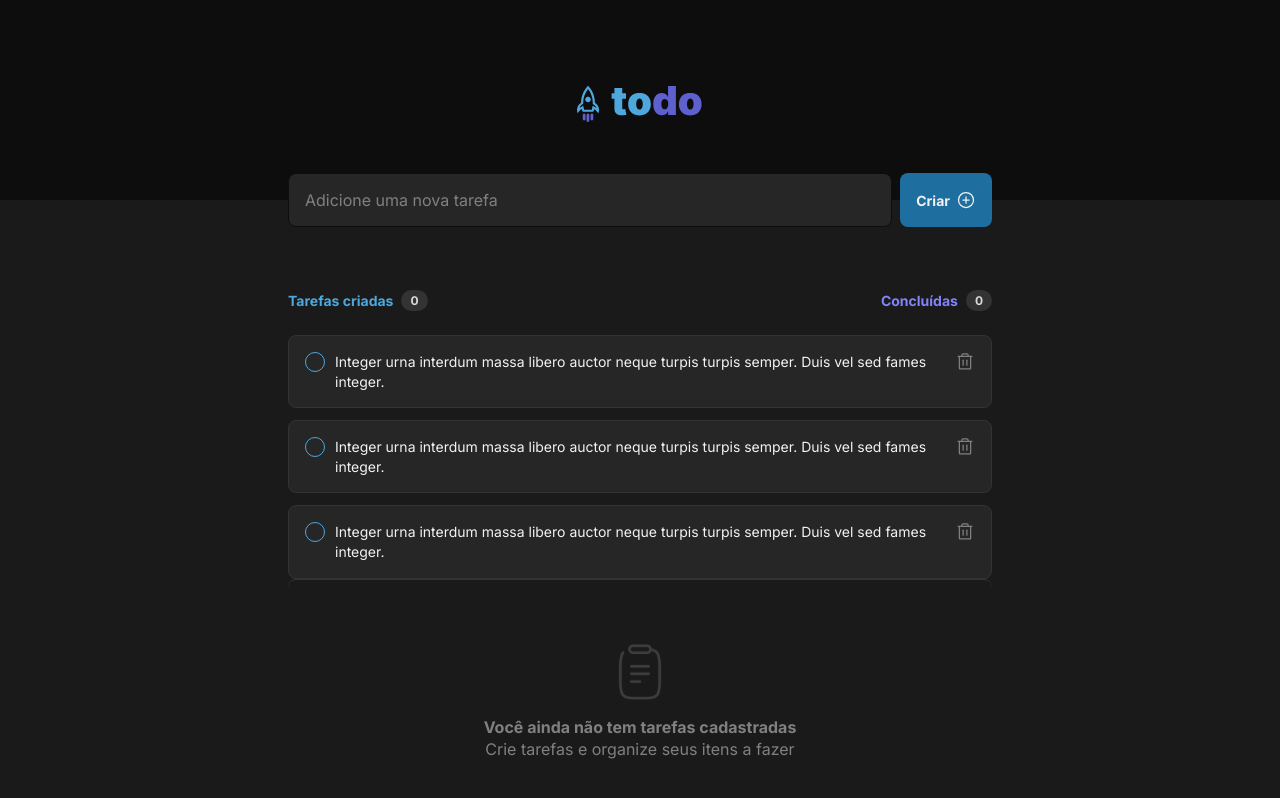
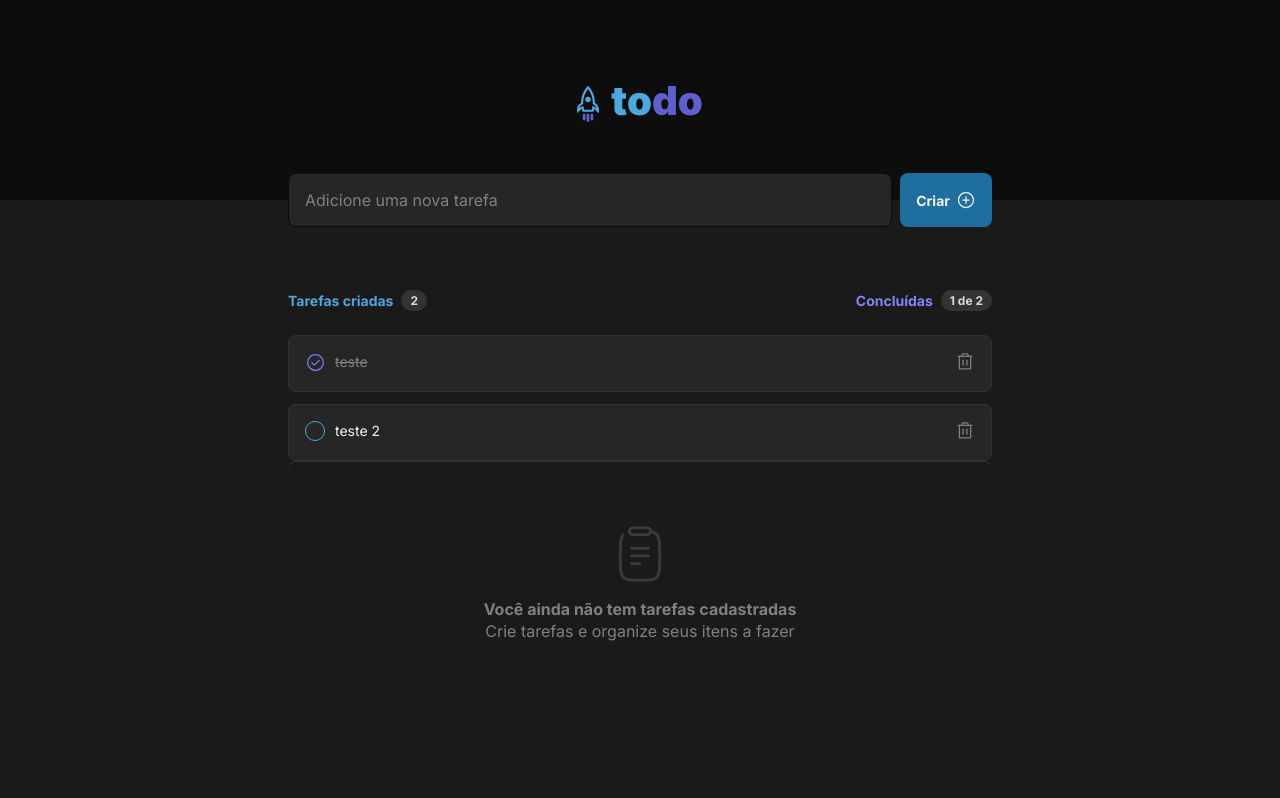
Before and after one commit to WD-GabrielKenji/Ignite-ToDo, a React (Vite) app: page / in a window 1280 px wide. Shown: the top 798 px of the page. Built offline with nearby package versions, Linux system fonts and the light colour scheme.

Commit message:
:sparkles: feat: Dados dinâmicos

```diff
--- a/src/Components/App.tsx
+++ b/src/Components/App.tsx
@@ -1,11 +1,34 @@
+import { useState } from "react";
+
 import { Header } from "./Header";
 import { Tasks } from "./Tasks";
 
+export interface ITask {
+  id: string;
+  title: string;
+  isCompleted: boolean;
+}
+
 export function App() {
+  const [tasks, setTasks] = useState<ITask[]>([
+    {
+      id: "1",
+      title: "teste",
+      isCompleted: true
+    },
+    {
+      id: "2",
+      title: "teste 2",
+      isCompleted: false
+    }
+  ]);
+
   return (
     <>
       <Header />
-      <Tasks />
+      <Tasks
+        tasks={tasks}
+      />
     </>
   )
 }
--- a/src/Components/Task/index.tsx
+++ b/src/Components/Task/index.tsx
@@ -1,18 +1,21 @@
+import { ITask } from '../App';
+
 import { CheckCircle, Trash } from 'phosphor-react'
 import styles from './task.module.css'
 
-export function Task() {
-  let task = "false"
-  const isCompleted = "true";
+interface TaskProps {
+  task: ITask;
+}
 
+export function Task({ task }: TaskProps) {
   return (
     <div className={styles.task}>
       <button className={styles.checkContainer}>
-        {task === isCompleted ? <CheckCircle size={21} /> : <div />}
+        {task.isCompleted ? <CheckCircle size={21} /> : <div />}
       </button>
 
-      <p className={styles.textCompleted}>
-        Integer urna interdum massa libero auctor neque turpis turpis semper. Duis vel sed fames integer.
+      <p className={task.isCompleted ? styles.textCompleted : ""}>
+        {task.title}
       </p>
 
       <button className={styles.deleteButton}>
--- a/src/Components/Task/task.module.css
+++ b/src/Components/Task/task.module.css
@@ -36,6 +36,11 @@
   line-height: 1.225rem;
 }
 
+p.textCompleted {
+  color: var(--gray-300);
+  text-decoration: line-through;
+}
+
 .deleteButton {
   border: none;
   background: none;
--- a/src/Components/Tasks/index.tsx
+++ b/src/Components/Tasks/index.tsx
@@ -1,26 +1,37 @@
 import clipboard from '../../assets/Clipboard.svg'
+import { ITask } from '../App'
 import { Task } from '../Task'
 import styles from './tasks.module.css'
 
-export function Tasks() {
+interface TasksProps {
+  tasks: ITask[];
+}
+
+export function Tasks({ tasks }: TasksProps) {
+  const tasksQuantify = tasks.length;
+  const completedTasks = tasks.filter((task) => task.isCompleted).length;
+
   return (
     <section className={styles.tasks}>
       <header className={styles.header}>
         <div>
           <p>Tarefas criadas</p>
-          <span>0</span>
+          <span>{tasksQuantify}</span>
         </div>
 
         <div>
           <p className={styles.textPurple}>Concluídas</p>
-          <span>0</span>
+          <span>{completedTasks} de {tasksQuantify}</span>
         </div>
       </header>
 
       <div className={styles.list}>
-        <Task />
-        <Task />
-        <Task />
+        {tasks.map((task) => (
+          <Task
+            key={task.id}
+            task={task}
+          />
+        ))}
       </div>
 
       <section className={styles.empty}>
```
